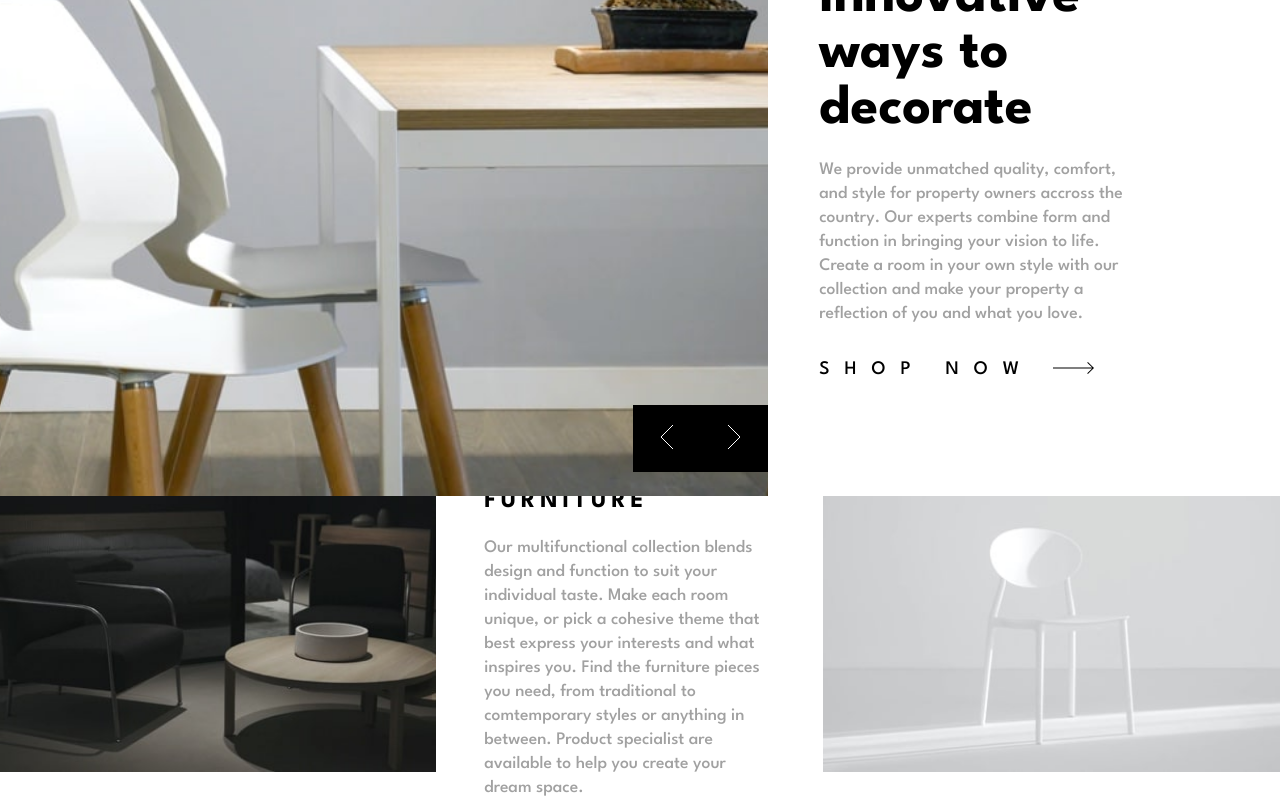
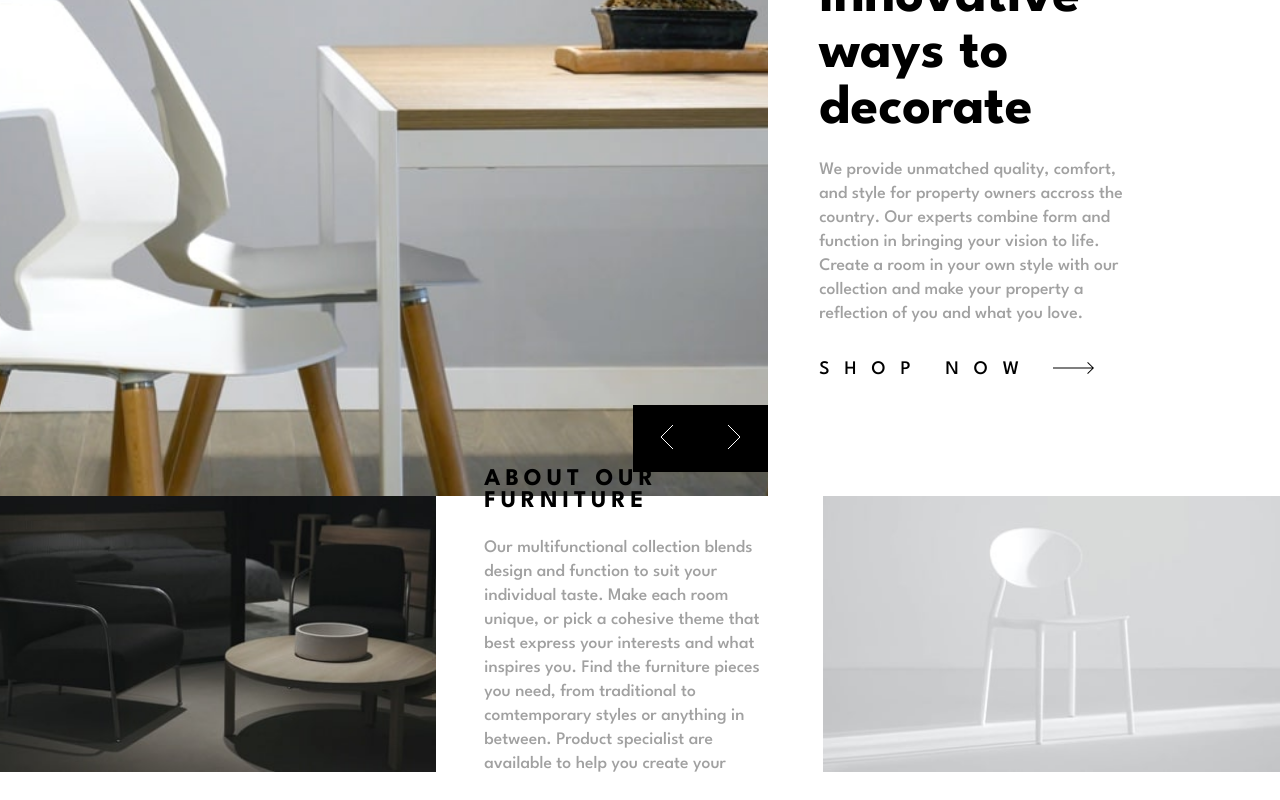
Before and after one commit to OscarAnillo/-room_homepage_fe, a React (Create React App) app: page / in a window 1280 px wide. Shown: the part 204-1004 px from the top of the page. After the commit the page ends 976 px from the top, so only its background shows below. Built offline with nearby package versions, Linux system fonts and the light colour scheme.

Commit message:
add animation

```diff
--- a/package.json
+++ b/package.json
@@ -6,6 +6,7 @@
     "@testing-library/jest-dom": "^5.16.5",
     "@testing-library/react": "^13.4.0",
     "@testing-library/user-event": "^13.5.0",
+    "animate.css": "^4.1.1",
     "react": "^18.2.0",
     "react-dom": "^18.2.0",
     "react-scripts": "5.0.1",
--- a/src/App.css
+++ b/src/App.css
@@ -10,6 +10,7 @@
   font-family: 'League Spartan', sans-serif;
   min-height: 100vh;
   text-align: center;
+  overflow: hidden;
 }
 img {
   max-width: 100%;
--- a/src/Components/hero-component.js
+++ b/src/Components/hero-component.js
@@ -1,4 +1,5 @@
 import { useState } from "react";
+import "animate.css";
 
 const mobileImages = [
   "images/mobile-image-hero-1.jpg",
@@ -38,7 +39,7 @@ export const HeroComponent = () => {
         </div>
       </div>
       <div className="col2">
-        <div className="hero-text">
+        <div className="hero-text animate__animated animate__slideInRight">
           <h1>Discover innovative ways to decorate</h1>
           <p>
             We provide unmatched quality, comfort, and style for property owners
--- a/src/Components/main-component.js
+++ b/src/Components/main-component.js
@@ -1,8 +1,10 @@
+import "animate.css";
+
 export const MainComponent = () => {
   return (
     <div className="div-container">
       <img src="images/image-about-dark.jpg" alt="" />
-      <div className="main-col2">
+      <div className="main-col2 animate__animated animate__slideInLeft">
         <div>
           <h2>About our furniture</h2>
           <p>
```
Also changed, not shown: 1 other file (tests, documents, lock files or other folders).
